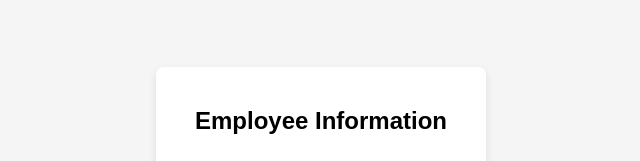
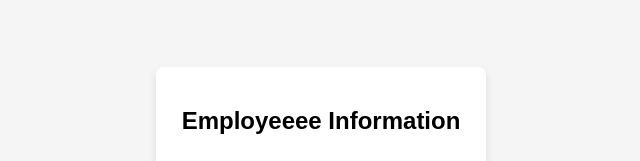
Before and after one commit to Micky1216/SART, a plain HTML site: page index.html in a window 1280 px wide. Shown: the top 161 px of the page, without its empty margins (319-959 px from the left). Drawn offline with Linux system fonts and the light colour scheme.

Commit message:
Update index.html

```diff
--- a/index.html
+++ b/index.html
@@ -156,7 +156,7 @@ text-align: center;
 
 <div id="employee-form">
 
-<h2>Employee Information</h2>
+<h2>Employeeee Information</h2>
 <label for="email">Email:</label>
     <input type="text" id="email" required>
 
```
